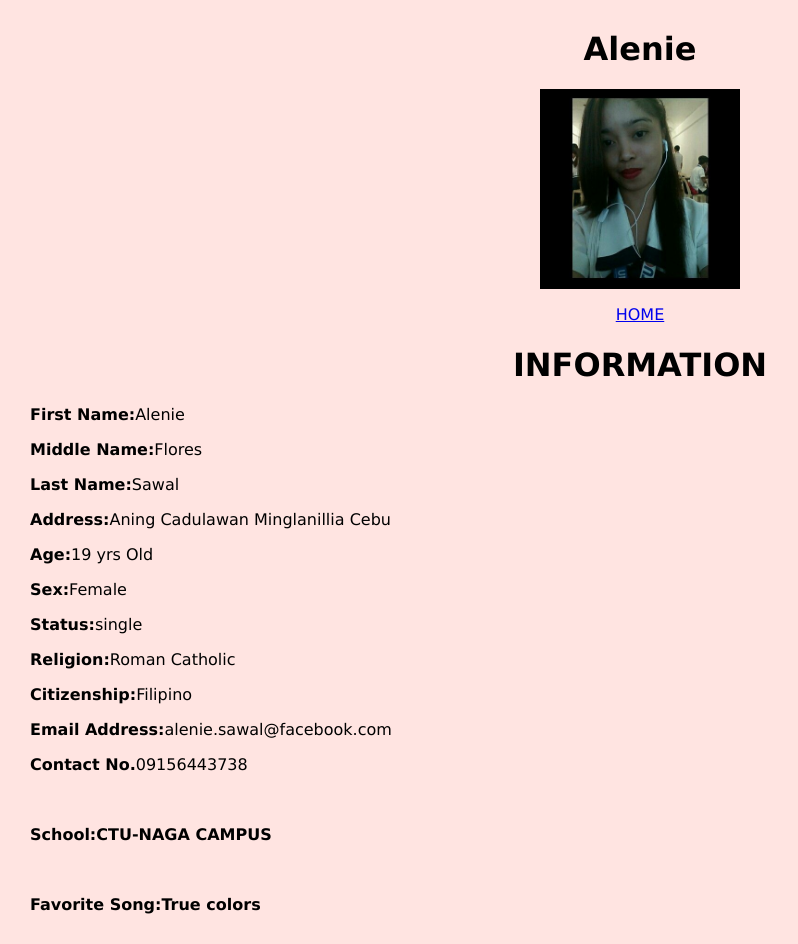
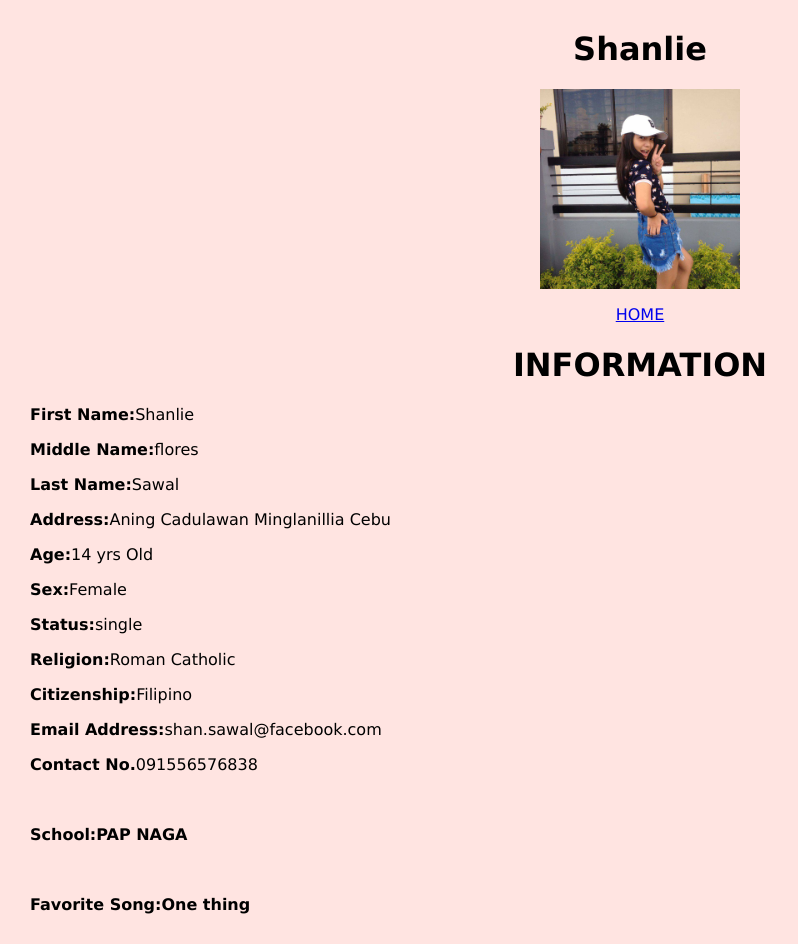
Before and after one commit to sawal27/web1234, a PHP site: page /Siblings1.php in a window 1280 px wide. Shown: the whole page, without its empty margins (0-798 px from the left). Run offline with PHP 8.4, Linux system fonts and the light colour scheme.

Commit message:
Update Siblings1.php

```diff
--- a/Siblings1.php
+++ b/Siblings1.php
@@ -11,22 +11,22 @@ body{
 </style>
 </head>
 <body>
-<h1><center>Alenie</h1><center>
-<center><img src="alenie.jpg" height="200" width="200"></center>
+<h1><center>Shanlie</h1><center>
+<center><img src="shanlie.jpg" height="200" width="200"></center>
 <p><a href="content.php" target="content">HOME</a></p>
 <h1><center>INFORMATION</h1></center>
-<p><b>First Name:</b>Alenie</p>
-<p><b>Middle Name:</b>Flores</p>
+<p><b>First Name:</b>Shanlie</p>
+<p><b>Middle Name:</b>flores</p>
 <p><b>Last Name:</b>Sawal</p>
 <p><b>Address:</b>Aning Cadulawan Minglanillia Cebu</p>
-<p><b>Age:</b>19 yrs Old</p>
+<p><b>Age:</b>14 yrs Old</p>
 <p><b>Sex:</b>Female</p>
 <p><b>Status:</b>single</p>
 <p><b>Religion:</b>Roman Catholic</p>
 <p><b>Citizenship:</b>Filipino</p>
-<p><b>Email Address:</b>alenie.sawal@facebook.com</p>
-<p><b>Contact No.</b>09156443738</p><br>
-<p><b>School:CTU-NAGA CAMPUS</p><br>
-<p><b>Favorite Song:</b>True colors</p>
+<p><b>Email Address:</b>shan.sawal@facebook.com</p>
+<p><b>Contact No.</b>091556576838</p><br>
+<p><b>School:PAP NAGA</p><br>
+<p><b>Favorite Song:</b>One thing</p>
 </body>
 </html>
```
